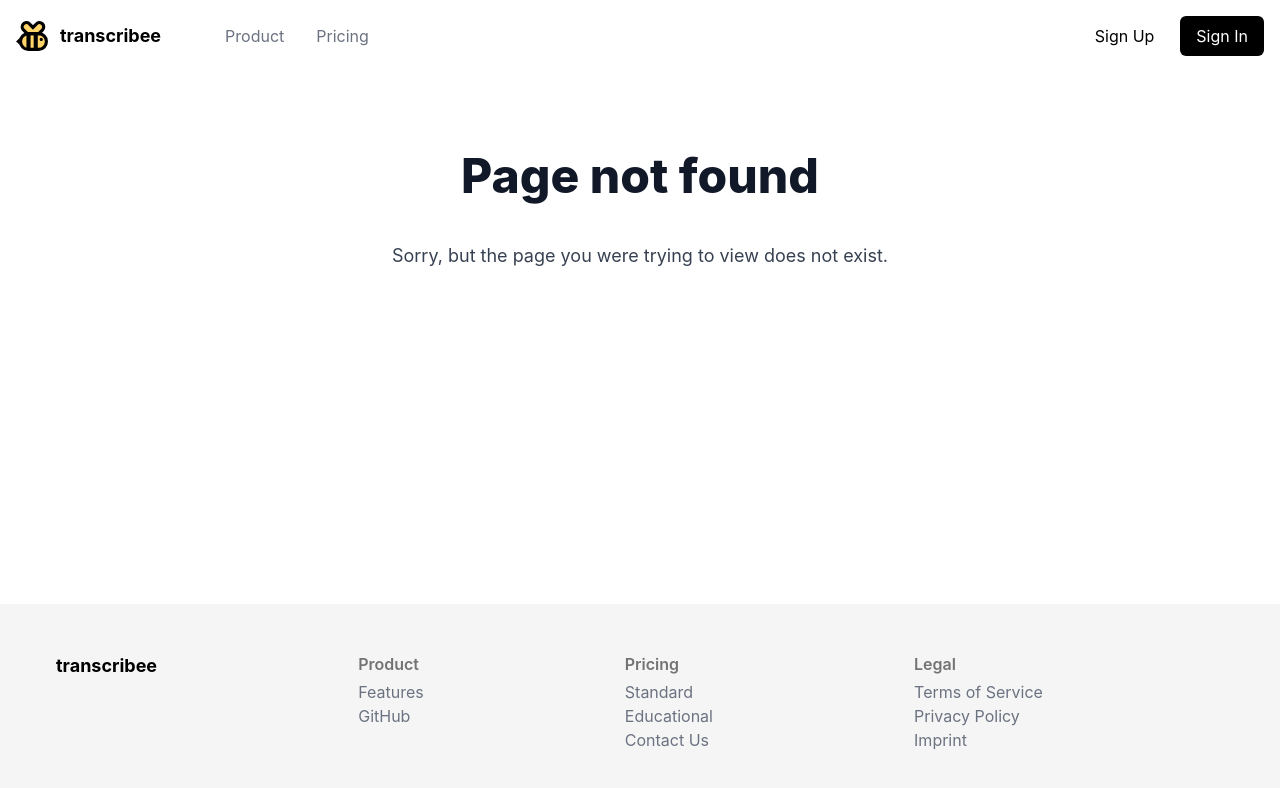
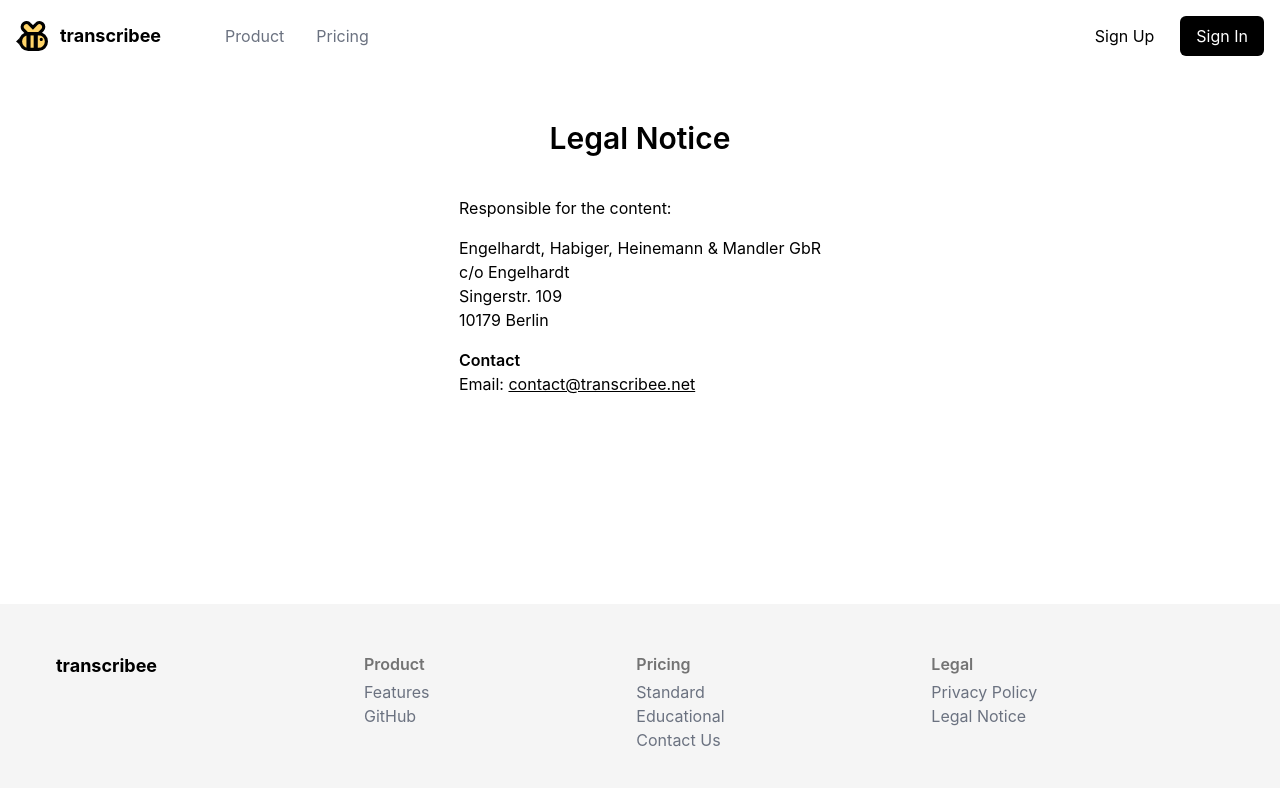
Before and after one commit to bugbakery/transcribee-website, a Next.js app: page /legal-notice in a window 1280 px wide. Before the commit this address had no page. Shown: the top 788 px of the page. Built offline with nearby package versions, Linux system fonts and the light colour scheme.

Commit message:
Add legal notice

```diff
--- /dev/null
+++ b/src/app/legal-notice/page.tsx
@@ -0,0 +1,38 @@
+import React from 'react';
+import { Metadata } from 'next';
+import { Page } from '../../components/Page';
+import { MailLink } from '../contact/mail';
+// import { TelNo } from './telno';
+
+export const metadata: Metadata = {
+  title: 'Legal Notice',
+  openGraph: {
+    title: 'Legal Notice',
+  },
+};
+
+export default function ContactPage() {
+  return (
+    <Page className="max-w-[600px]">
+      <h1 className="text-center text-3xl font-semibold mt-12 mb-10">Legal Notice</h1>
+
+      <p className="mb-4">Responsible for the content:</p>
+      <p className="mb-4">
+        Engelhardt, Habiger, Heinemann & Mandler GbR
+        <br />
+        c/o Engelhardt
+        <br />
+        Singerstr. 109
+        <br />
+        10179 Berlin
+      </p>
+
+      <h3 className="font-semibold">Contact</h3>
+      <p className="mb-4">
+        Email: <MailLink />
+        <br />
+        {/* Tel: <TelNo /> */}
+      </p>
+    </Page>
+  );
+}
--- /dev/null
+++ b/src/app/legal-notice/telno.tsx
@@ -0,0 +1,21 @@
+'use client';
+
+import React, { useEffect, useState } from 'react';
+
+export function TelNo() {
+  const number = '0987654321 94+';
+  const [numberState, setAdress] = useState(null as null | string);
+  useEffect(() => {
+    setTimeout(() => {
+      setAdress(number.split('').reverse().join(''));
+    }, 1000);
+  }, []);
+
+  return numberState ? (
+    <a className="underline" href={`call:${numberState}`}>
+      {numberState}
+    </a>
+  ) : (
+    <span>xxxxxxxxxxxxxxx (Loading...)</span>
+  );
+}
--- a/src/app/page.tsx
+++ b/src/app/page.tsx
@@ -1,4 +1,4 @@
-import Image, { StaticImageData } from 'next/image';
+import Image from 'next/image';
 
 import { Page } from '../components/Page';
 import { ReactNode } from 'react';
--- a/src/components/Page.tsx
+++ b/src/components/Page.tsx
@@ -136,14 +136,14 @@
         <div className="flex-grow">
           <h3 className="font-semibold text-neutral-500">Legal</h3>
           <ul className="mt-1">
-            <NavLink target="_blank" href="https://transcribee.net/page/tos">
+            {/* <NavLink target="_blank" href="https://transcribee.net/page/tos">
               Terms of Service
-            </NavLink>
+            </NavLink> */}
             <NavLink target="_blank" href="https://transcribee.net/page/privacy">
               Privacy Policy
             </NavLink>
-            <NavLink href="/contact">
-              Imprint
+            <NavLink href="/legal-notice">
+              Legal Notice
             </NavLink>
           </ul>
         </div>
```
Also changed, not shown: src/app/contact/mail.tsx (+16 -14 lines).
